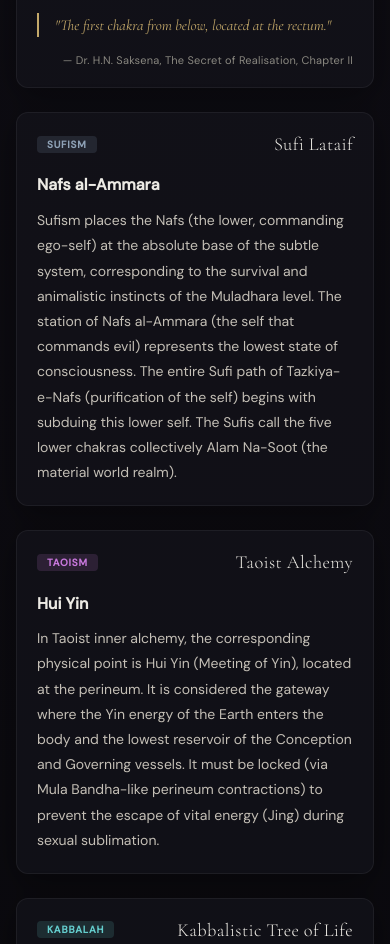
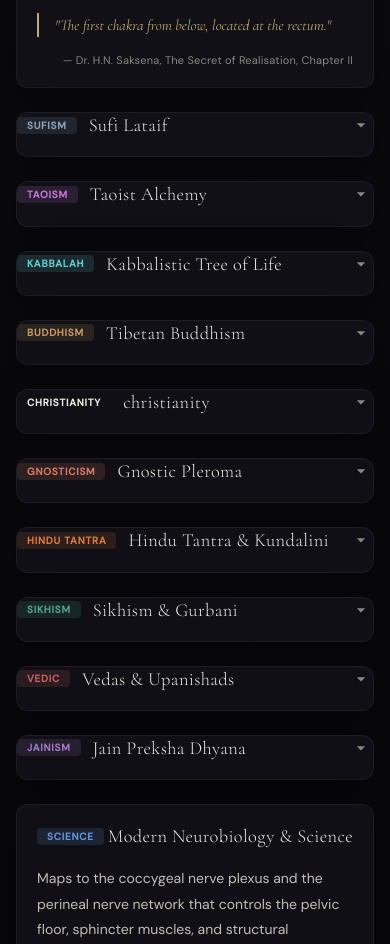
Before and after one commit to pkkumarcan/multilayer-consciousness-atlas, a website with bundled scripts: page index.html in a window 390 px wide. Shown: the part 3632-4576 px from the top of the page. Built offline with nearby package versions, Linux system fonts and the light colour scheme.

Commit message:
Implement collapsible comparative traditions accordion panels using HTML5 details/summary elements with rotating caret carets and keyframe slide-down animations

```diff
--- a/styles.css
+++ b/styles.css
@@ -2066,3 +2066,78 @@ circle:focus-visible {
   color: var(--bg);
   box-shadow: 0 0 12px var(--glow);
 }
+
+/* ==============================================================================
+   PREMIUM COLLAPSIBLE ACCORDION CARDS (TRADITIONS)
+   ============================================================================== */
+
+details.collapsible-card {
+  padding: 0 !important;
+  overflow: hidden;
+  transition: border-color 0.3s ease, background-color 0.3s ease;
+}
+details.collapsible-card summary::-webkit-details-marker {
+  display: none;
+}
+details.collapsible-card summary {
+  list-style: none;
+  display: flex;
+  justify-content: space-between;
+  align-items: center;
+  cursor: pointer;
+  user-select: none;
+  outline: none;
+  padding: 1.25rem 1.5rem;
+}
+details.collapsible-card summary .summary-title-wrapper {
+  display: flex;
+  align-items: center;
+  gap: 12px;
+}
+details.collapsible-card .card-head {
+  padding: 0;
+  border-bottom: none;
+}
+details.collapsible-card summary .accordion-arrow {
+  display: flex;
+  align-items: center;
+  justify-content: center;
+  width: 24px;
+  height: 24px;
+}
+details.collapsible-card summary .accordion-arrow svg {
+  width: 20px;
+  height: 20px;
+  fill: var(--muted);
+  transition: transform 0.3s cubic-bezier(0.4, 0, 0.2, 1), fill 0.3s ease;
+}
+details.collapsible-card summary:hover .accordion-arrow svg {
+  fill: var(--accent);
+}
+details.collapsible-card[open] summary .accordion-arrow svg {
+  transform: rotate(180deg);
+  fill: var(--accent);
+}
+@keyframes slideDown {
+  from {
+    opacity: 0;
+    transform: translateY(-8px);
+  }
+  to {
+    opacity: 1;
+    transform: translateY(0);
+  }
+}
+details.collapsible-card[open] .card-body {
+  animation: slideDown 0.3s cubic-bezier(0.4, 0, 0.2, 1) forwards;
+  border-top: 1px solid rgba(255, 255, 255, 0.05);
+  padding: 1.25rem 1.5rem 1.5rem;
+}
+details.collapsible-card summary:focus-visible {
+  outline: 1.5px solid var(--accent);
+  outline-offset: -2px;
+  border-radius: 12px;
+}
+details.collapsible-card summary:hover .card-title {
+  color: var(--accent);
+}
--- a/ui.js
+++ b/ui.js
@@ -478,7 +478,7 @@ function renderFloorDetails(floor) {
         createCard(cardsContainer, trad, traditionLabels[trad] || trad, `
           <strong>${data.term}</strong>
           <p style="margin-top:0.8rem;">${data.description.replace(/\n/g, '<br>')}</p>
-        `);
+        `, true);
       }
     }
   }
@@ -595,12 +595,36 @@ function renderPlaceholderFloor(floorNum) {
   document.getElementById('next-btn').disabled = floorNum === 18;
 }
 
-function createCard(container, category, title, bodyHtml) {
-  const card = document.createElement('div');
-  card.className = `card glass category-card-${category}`;
+function createCard(container, category, title, bodyHtml, isCollapsible = false) {
+  const card = document.createElement(isCollapsible ? 'details' : 'div');
+  card.className = `card glass category-card-${category} ${isCollapsible ? 'collapsible-card' : ''}`;
   card.setAttribute('data-category', category);
+
+  if (isCollapsible) {
+    card.innerHTML = `
+      <summary class="card-head" role="button" aria-expanded="false" tabindex="0">
+        <div class="summary-title-wrapper">
+          <span class="card-tag tag-${category}">${category.replace('_', ' ')}</span>
+          <h3 class="card-title">${title}</h3>
+        </div>
+        <span class="accordion-arrow">
+          <svg viewBox="0 0 24 24"><path d="M7 10l5 5 5-5z"/></svg>
+        </span>
+      </summary>
+      <div class="card-body">
+        ${bodyHtml}
+      </div>
+    `;
+
+    // Modern accessibility sync on toggle
+    card.addEventListener('toggle', () => {
+      const summary = card.querySelector('summary');
+      if (summary) {
+        summary.setAttribute('aria-expanded', card.open ? 'true' : 'false');
+      }
+    });
+  } else {
     card.setAttribute('tabindex', '0');
-
     card.innerHTML = `
       <div class="card-head">
         <span class="card-tag tag-${category}">${category.replace('_', ' ')}</span>
@@ -610,6 +634,7 @@ function createCard(container, category, title, bodyHtml) {
         ${bodyHtml}
       </div>
     `;
+  }
 
   if (state.cardFilters[category] === false) {
     card.style.display = 'none';
```
Lines whose indentation alone changed are shown as unchanged.
